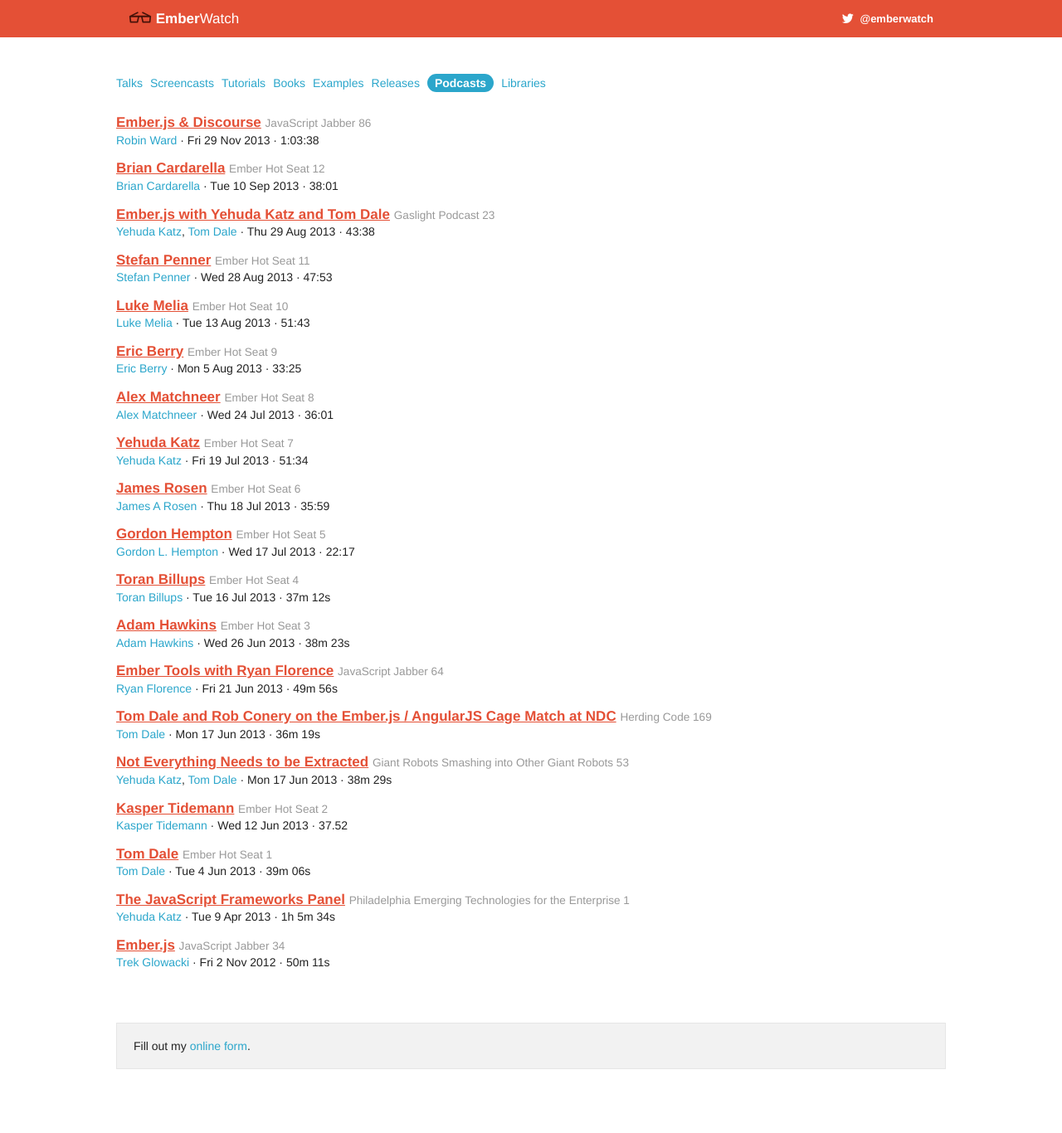
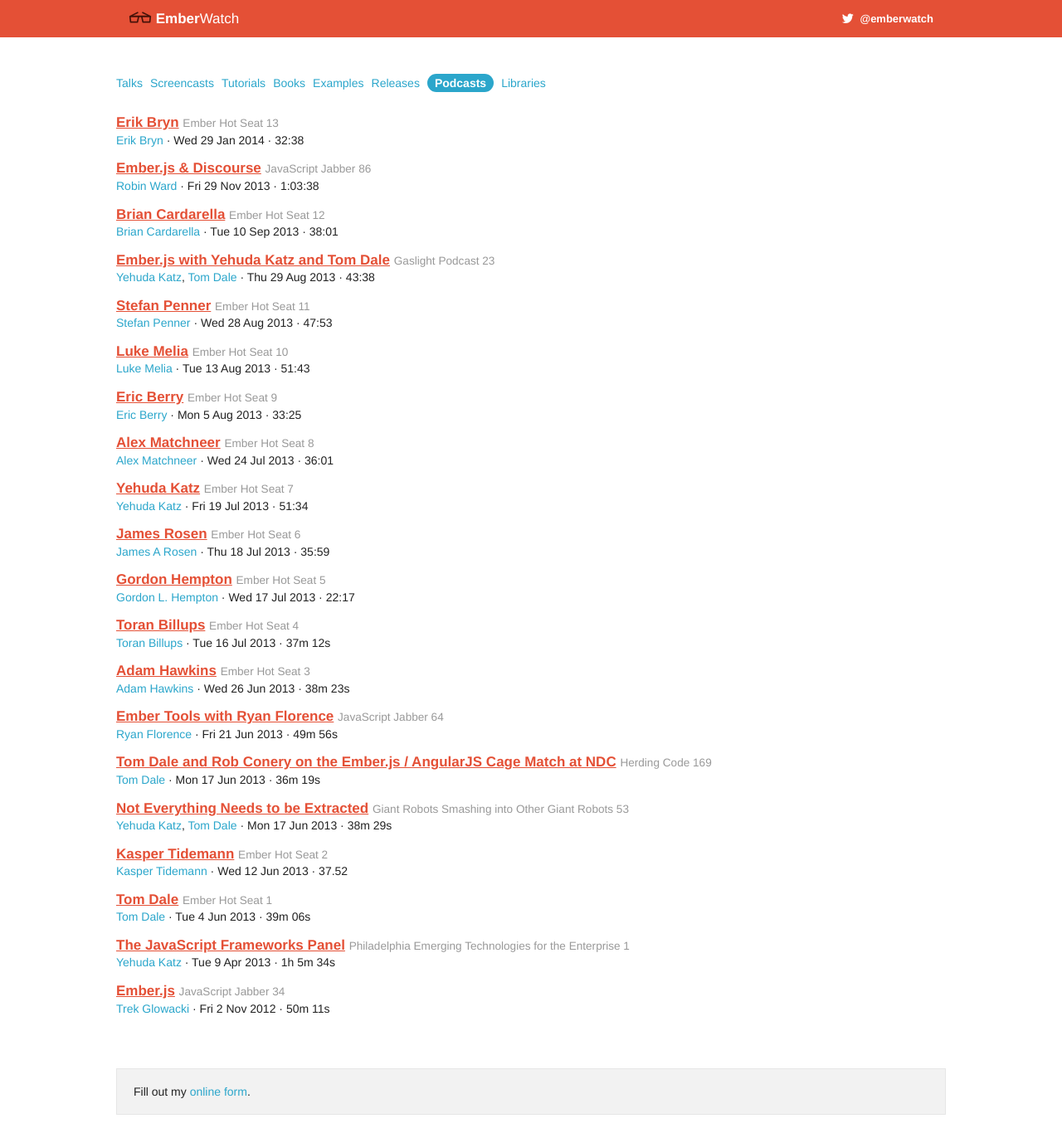
Before and after one commit to emberwatch/emberwatch, a Jekyll site: the page built from podcasts.html, in a window 1280 px wide. Shown: the whole page at 83% size. Built offline with Jekyll 4.4.1, drawn with Linux system fonts in a browser that asks for light colours; comment, search, counter and statistics services are not loaded; before the commit the page ends 1311 px from its top, so only the background shows below that.

Commit message:
Ember Hot Seat: Erik Bryn

```diff
--- a/_data/podcasts.yml
+++ b/_data/podcasts.yml
@@ -1,4 +1,12 @@
 ---
+- title: Erik Bryn
+  episode: 13
+  host: Ember Hot Seat
+  member_ids:
+  - 39
+  date: '2014-01-29'
+  duration: '32:38'
+  url: http://emberhotseat.com/2014/01/29/ember-hot-seat-episode-013.html
 - title: Ember.js & Discourse
   episode: 86
   host: JavaScript Jabber
```
